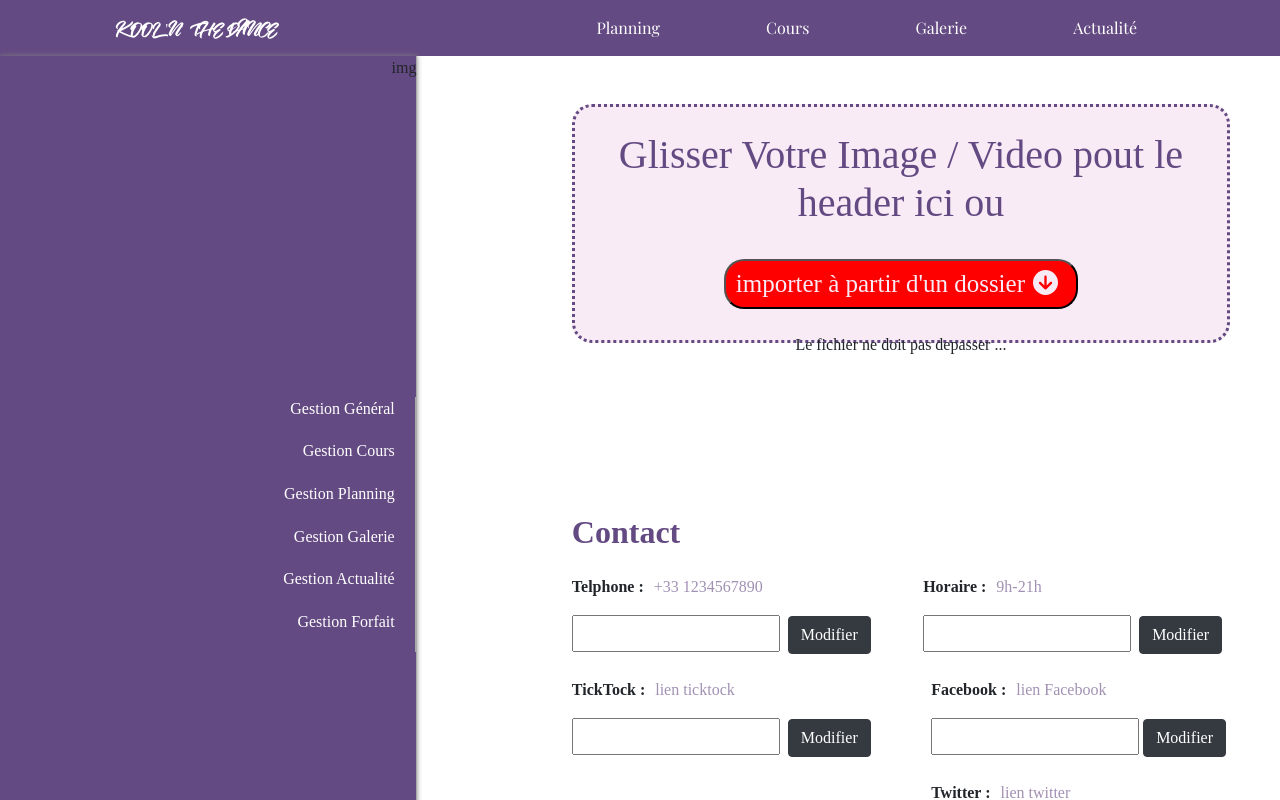
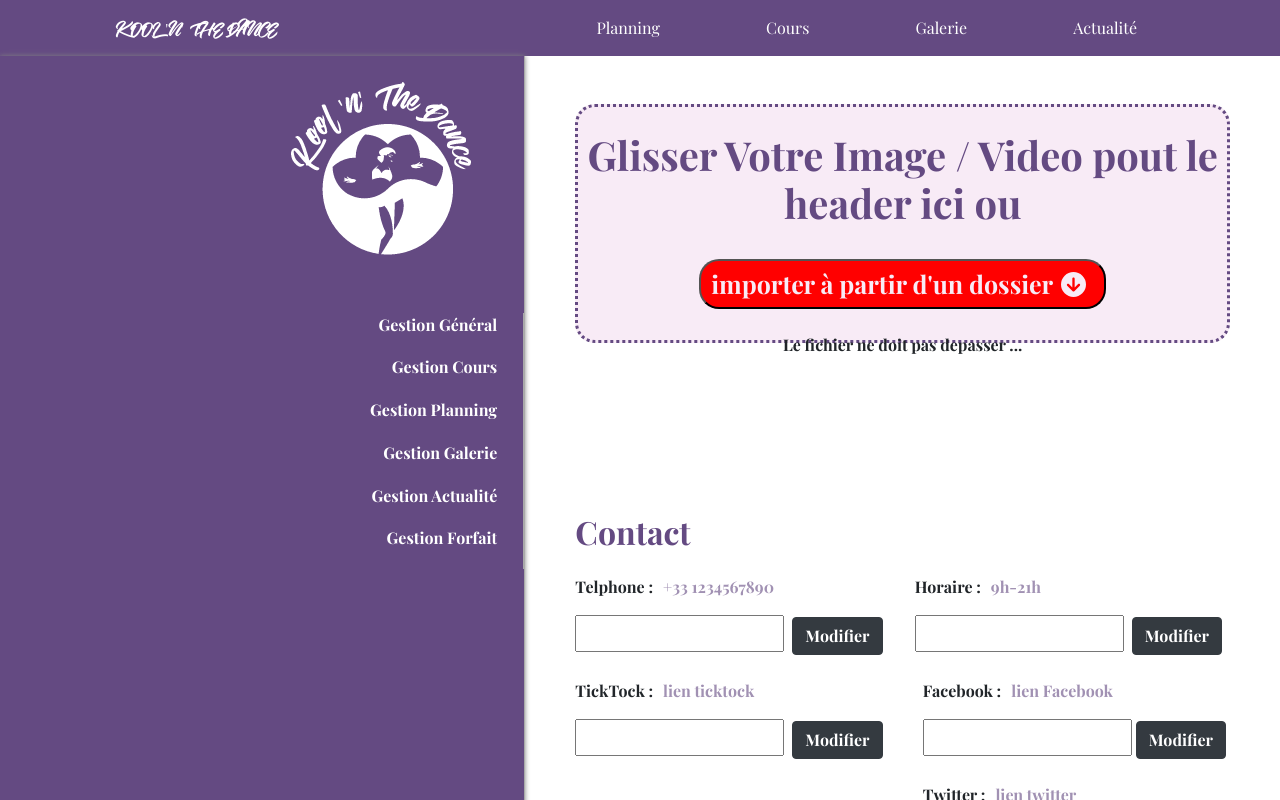
Before and after one commit to pablo-g4/kool-n-the-dance, a React (Create React App) app: page /tt in a window 1280 px wide. Shown: the top 800 px of the page. Built offline with nearby package versions, Linux system fonts and the light colour scheme.

Commit message:
update AdminSidebar

```diff
--- a/src/Components/AdminSidebar/AdminSidebar.css
+++ b/src/Components/AdminSidebar/AdminSidebar.css
@@ -1,7 +1,9 @@
+@import url('https://fonts.googleapis.com/css2?family=Playfair+Display:wght@700&display=swap');
+
 .aSidebar {
   position: relative;
   height: 100%;
-  width: 80%;
+  width: 100%;
   background-color: #644a82;
 
   border-right-width: 1px;
@@ -12,7 +14,7 @@
 
 .aSidebar_logo {
   position: relative;
-  height: 40%;
+  height: 30%;
   width: 100%;
   text-align: right;
 }
@@ -39,6 +41,7 @@
 }
 
 .aSidebar_text {
+  font-family: 'Playfair Display';
   position: relative;
   margin: 0;
   padding-right: 5%;
@@ -49,3 +52,8 @@
   background-color: white !important;
   color: #644a82 !important;
 }
+
+.LogoBlanc{
+  padding-top: 5%;
+  padding-right: 10%;
+}
--- a/src/Components/AdminSidebar/AdminSidebar.tsx
+++ b/src/Components/AdminSidebar/AdminSidebar.tsx
@@ -1,18 +1,17 @@
 import React from "react";
 import "./AdminSidebar.css";
+import LogoBlanc from "../../LogoBlanc.png";
 
 const AdminSidebar = () => {
   return (
 
     //Ajouter le className 'currentPage' à l'onglet correspondant à la page active
     //
-    //Ajouter l'image à aSidebar_logo
+    //Essayer de faire les flêches sur l'onglet actif
     //
-    //Ajouetr les bonnes polices
-    //
-    //Essayer de faire les flêches sur l'onglet actif
+    //D'après la maquettes enlevé Navbar (top) et footer
     <div className="aSidebar">
-      <div className="aSidebar_logo">img</div>
+      <div className="aSidebar_logo"><img className='LogoBlanc' src={LogoBlanc}></img></div>
       <a className="aSidebar_onglet" href="#">
         <p className="aSidebar_text">Gestion Général</p>
       </a>
```
Also changed, not shown: src/LogoBlanc.png (added).
